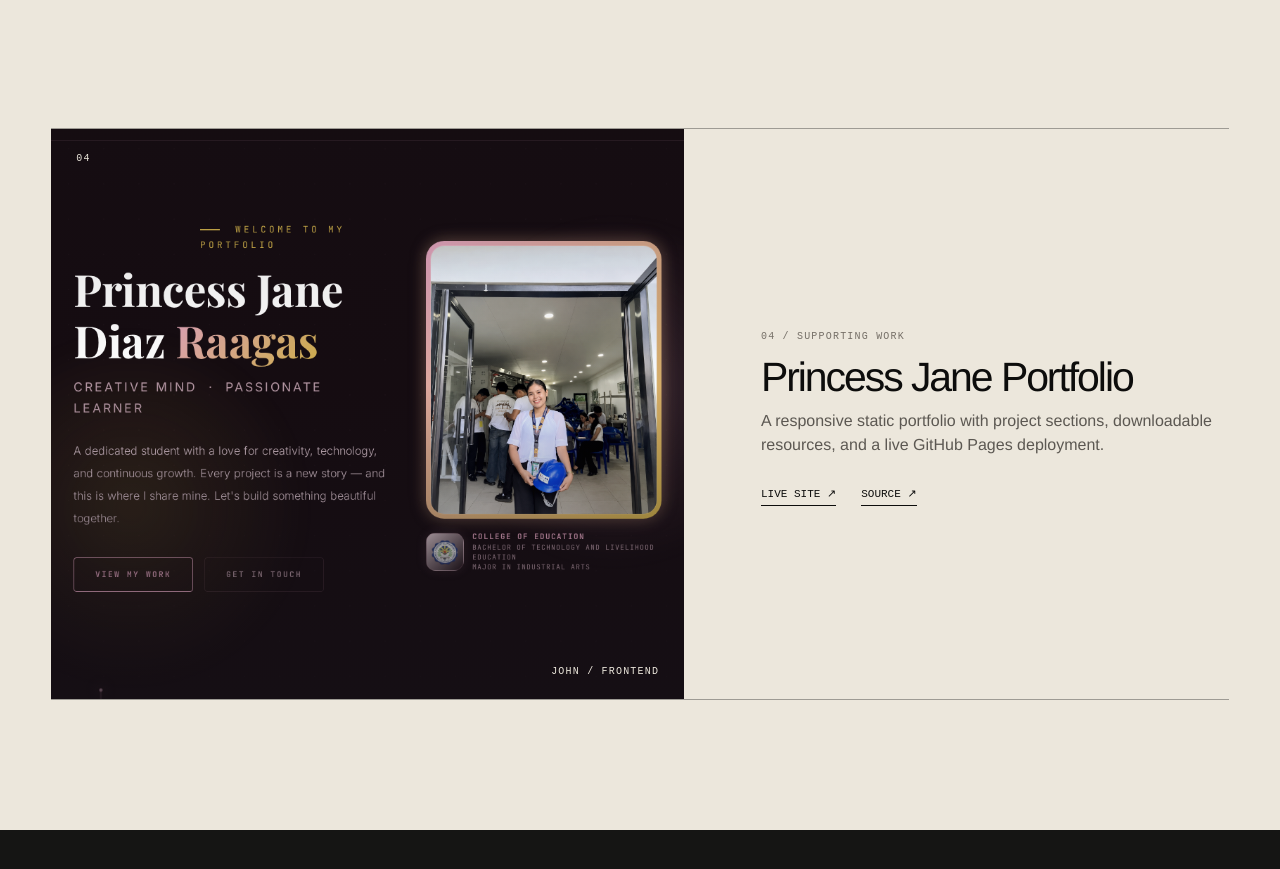
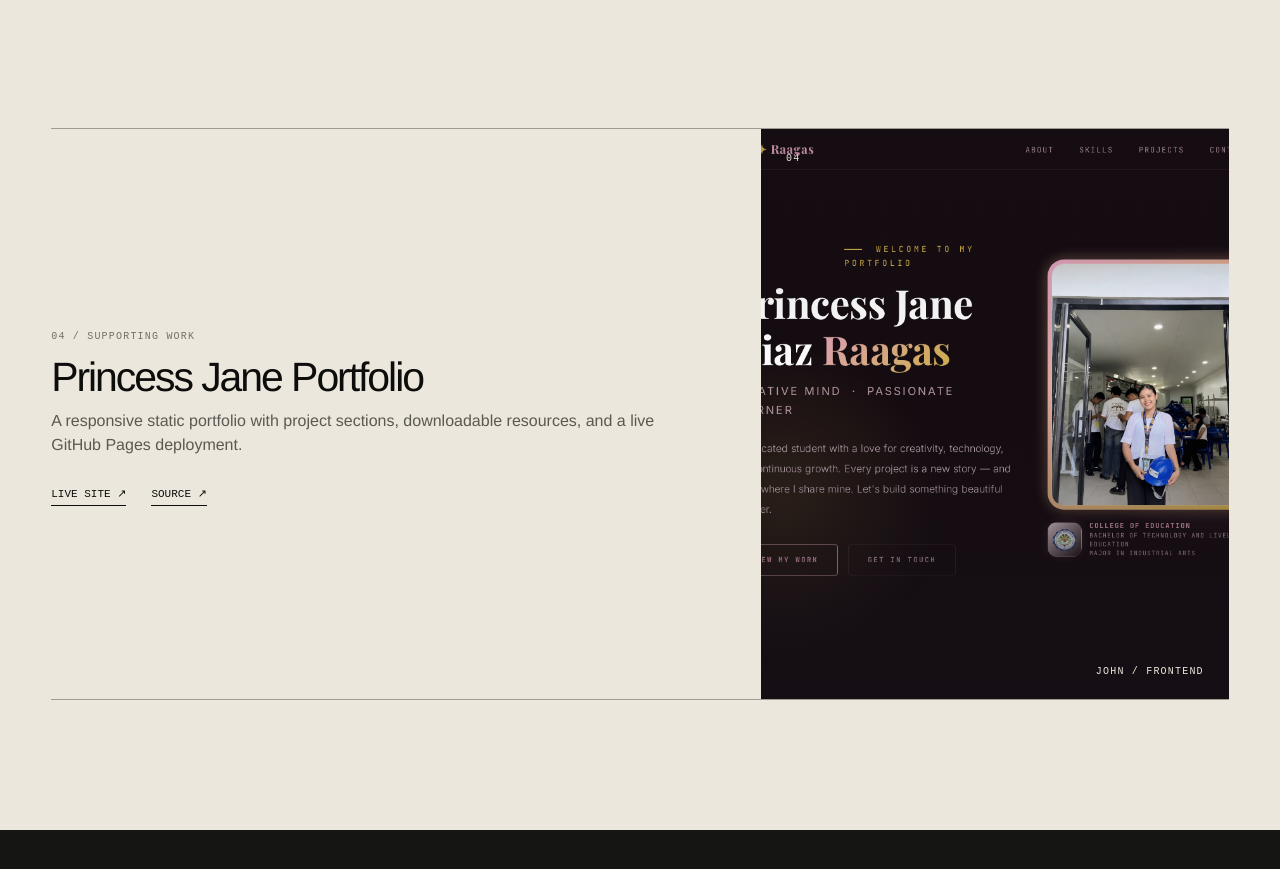
Before and after one commit to Dekuding1129/Dekuding1129.github.io, a Next.js app: page / in a window 1280 px wide. Shown: the part 3201-4070 px from the top of the page. Built offline with nearby package versions, Linux system fonts and the light colour scheme.

Commit message:
fix: alternate supporting project layout

```diff
--- a/app/globals.css
+++ b/app/globals.css
@@ -94,12 +94,12 @@ button, a { -webkit-tap-highlight-color: transparent; }
 .ice-card__cone { position:absolute; top:13%; color:#e37185; font-size:38px; }.ice-card__dot { position:absolute; width:21px; height:21px; border-radius:50%; background:#79bda6; }.ice-card__dot--one { left:12%; top:18%; }.ice-card__dot--two { right:13%; bottom:16%; background:#f0c947; }
 
 .supporting-project { margin-top:130px; border-top:1px solid rgba(13,13,12,.35); border-bottom:1px solid rgba(13,13,12,.35); display:grid; grid-template-columns:minmax(0,1.15fr) minmax(300px,.85fr); gap:clamp(38px,6vw,100px); align-items:stretch; }
-.supporting-project__visual { height:570px; min-height:570px; position:relative; overflow:hidden; background:#2a1a22; color:var(--paper); }
+.supporting-project__visual { order:2; height:570px; min-height:570px; position:relative; overflow:hidden; background:#2a1a22; color:var(--paper); }
 .supporting-project__visual::after { content:""; position:absolute; inset:0; background:linear-gradient(180deg,rgba(21,16,22,.18),transparent 45%,rgba(21,16,22,.62)); pointer-events:none; }
 .supporting-project__visual img { display:block; width:100%; height:100%; min-height:0; object-fit:cover; object-position:center 52%; filter:saturate(.82) contrast(1.04); }
 .supporting-project__number, .supporting-project__visual-corner { position:absolute; z-index:1; font:10px monospace; letter-spacing:.12em; }
 .supporting-project__number { top:24px; left:25px; }.supporting-project__visual-corner { bottom:22px; right:25px; }
-.supporting-project__copy { align-self:center; padding:38px 0; }.supporting-project__copy > span { font:10px monospace; text-transform:uppercase; letter-spacing:.12em; color:#756f67; }.supporting-project__copy h3 { margin:12px 0; font-size:clamp(30px,3.2vw,52px); line-height:.95; letter-spacing:-.05em; }.supporting-project__copy p { margin:0; max-width:650px; color:#5c5852; line-height:1.5; }
+.supporting-project__copy { order:1; align-self:center; padding:38px 0; }.supporting-project__copy > span { font:10px monospace; text-transform:uppercase; letter-spacing:.12em; color:#756f67; }.supporting-project__copy h3 { margin:12px 0; font-size:clamp(30px,3.2vw,52px); line-height:.95; letter-spacing:-.05em; }.supporting-project__copy p { margin:0; max-width:650px; color:#5c5852; line-height:1.5; }
 .supporting-links { display:flex; align-items:center; gap:25px; margin-top:30px; font:11px monospace; text-transform:uppercase; white-space:nowrap; }
 .supporting-links a { border-bottom:1px solid currentColor; padding-bottom:5px; }
 
@@ -134,7 +134,7 @@ button, a { -webkit-tap-highlight-color: transparent; }
   .hero { min-height:900px; }.hero h1 { font-size:clamp(64px,15vw,120px); line-height:.84; }.hero h1 > span { margin-left:0; }
   .section-heading { grid-template-columns:1fr; margin-bottom:70px; }.section-intro { max-width:600px; }
   .project,.project:nth-child(even) { grid-template-columns:1fr; }.project:nth-child(even) .project-visual { order:0; }.project-visual { min-height:480px; }
-  .supporting-project { grid-template-columns:1fr; gap:0; }.supporting-project__visual { height:480px; min-height:480px; }.supporting-project__visual img { min-height:0; }
+  .supporting-project { grid-template-columns:1fr; gap:0; }.supporting-project__visual,.supporting-project__copy { order:0; }.supporting-project__visual { height:480px; min-height:480px; }.supporting-project__visual img { min-height:0; }
   .project-copy { max-width:680px; }.about-grid { grid-template-columns:minmax(0,1fr) minmax(190px,.42fr); }.about-copy { max-width:640px; grid-column:1 / -1; }
 }
 @media (max-width: 600px) {
```
